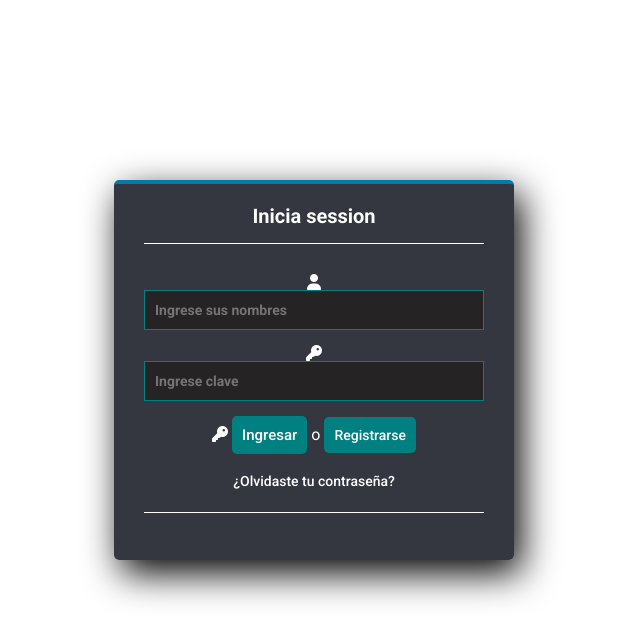
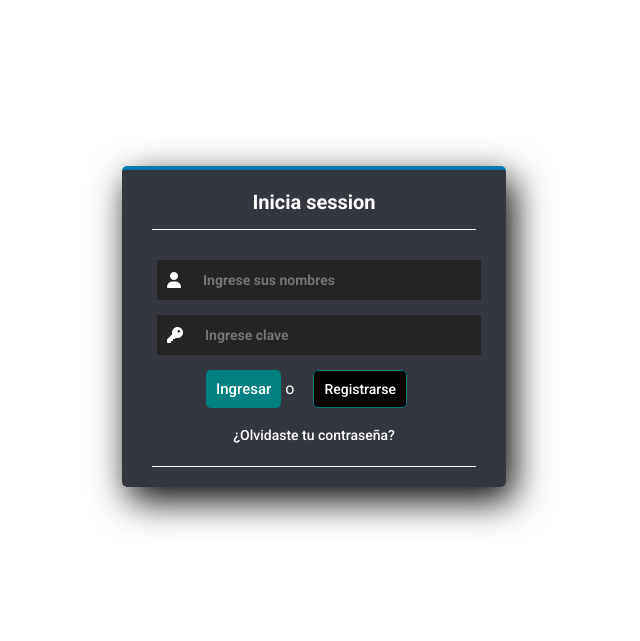
Before and after one commit to dev-jackson/Proyecto_Web, a PHP site: page /index.php?a=login in a window 1280 px wide. Shown: the top 641 px of the page, without its empty margins (326-966 px from the left). Run offline with PHP 8.4, Linux system fonts and the light colour scheme; some libraries are stand-ins or nearby versions.

Commit message:
MVC parctial model

```diff
--- a/controller/IndexController.php
+++ b/controller/IndexController.php
@@ -7,12 +7,18 @@
 
         public function index(){
             require_once LIB;
-            require_once 'views/home.html';
+            require_once 'views/home.php';
         }
 
         public function login(){
             require_once LIB;
-            require_once 'views/login.html';
+            require_once 'views/login.php';
+        }
+
+        public function pages(){
+            require_once LIB;
+            $page = $_REQUEST['p'];
+            require_once 'views/'.$page.'.php';
         }
     }
 
--- a/server/lib.php
+++ b/server/lib.php
@@ -3,3 +3,4 @@
     <link rel="stylesheet" href="./src/css/generalStyle.css">
     <link rel="stylesheet" href="./src/css/darkMode.css">
     <script src="https://unpkg.com/sweetalert/dist/sweetalert.min.js"></script>
+    <script src="https://code.jquery.com/jquery-3.4.1.min.js" type="text/javascript"></script>
--- a/src/css/generalStyle.css
+++ b/src/css/generalStyle.css
@@ -403,19 +403,47 @@ footer{
         text-align: center;
         display: block;
     }
+    .container-login{
+        width: 40%;
+        margin-top: 13%;
+
+    }
+    .container-register{
+        width: 50%;
+        margin-top: 12%;
+    }
 }
 /*---------LOGIN---------*/
 .container-login{
-    width: 400px;
-    height:380px;
+    width: 30%;
+    height:auto;
     border-radius: 5px;
     background: rgba(0, 4, 15, 0.795);
     margin: auto;
-    margin-top: 180px;
+    margin-top: 13%;
     box-shadow: 7px 13px 37px #000;
     padding: 20px 30px;
     border-top: 4px solid #017bab;
     color: white;
+}
+.container-register{
+    width: 30%;
+    height:auto;
+    border-radius: 5px;
+    background: rgba(0, 4, 15, 0.795);
+    margin: auto;
+    text-align: center;
+    margin-top: 12%;
+    box-shadow: 7px 13px 37px #000;
+    padding: 20px 30px;
+    border-top: 4px solid #017bab;
+    color: white;
+}
+.btnRegister{
+    border: 1px solid teal;
+    background:rgba(0, 4, 15, 0.795) ;
+    color: white;
+    border-radius: 5px;
 }
 .login.btn-cerrar-login{
     font-size: 16px;
@@ -435,6 +463,7 @@ footer{
     background-color: rgb(0,128, 128, .7);
 }
 .container-login h2 {
+    justify-content: center;
     margin: 0;
     text-align: center;
     height: 40px;
@@ -442,14 +471,31 @@ footer{
     border-bottom: 1px solid;
     font-size: 20px;
 }
-.text{
+.input-icon{
+    display: flex;
+    align-items: center;
     width: 100%;
-    border: 1px solid teal;
+    margin:5px;
+    padding: 0;
+    background: #252323;
     margin-bottom: 15px;
-    padding: 11px 10px;
+}
+.input-icon > i {
+    margin: 5px 10px;
+}
+.input-icon > input:focus{
+    outline-color: teal;
+    outline-style: auto;
+    box-shadow: 0 0 1px #719ECE;
+}
+.input-icon > input{
+    font-size: 14px;
+    border: none;
+    font-weight: bold;
+    color: white;
+    width: 100%;
+    padding: 12px;
     background: #252323;
-    font-size: 14px;
-    font-weight: bold;
 }
 .container-login p{
     height: 40px;
--- a/views/login.html
+++ b/views/login.php
@@ -5,7 +5,6 @@
         <meta name="viewport" content="width=device-width, initial-scale=1.0">
         <link rel="shortcut icon" href="../src/imgs/pngwing.com.png" type="image/x-icon">
         <script src="" crossorigin="anonymous"></script>
-        <link rel="stylesheet" href="../src/css/generalStyle.css">
         <title>Project Web</title>
         <style>
             .btnRegister{
@@ -21,7 +20,7 @@
     <body>
         <div class="container-login" id="container-login">
             <div class="login" id="login">
-                <a href="#" id="btn-cerrar-login" class="btn-cerrar-login"><i class="fast fa-times"></i></a>
+                <a href="#" id="btn-cerrar-login" class="btn-cerrar-login"><i class="fast fa-time"></i></a>
                 <form class="form-login" action="index.html" method="post">
                     <h2>Inicia session</h2>
                     <div class="input-icon">
@@ -32,12 +31,10 @@
                         <i class="fas fa-key"></i>
                         <input type="text" class="text" name="" value="" placeholder="Ingrese clave" required>
                     </div>
-                    <div class="input-icon">
-                        <i class="fas fa-key"></i>
                         <input type="submit" name="button1" class="btnAcceso" value="Ingresar">
                         <span>o</span>
-                        <a href="./registerUser.html" class="btnAcceso">Registrarse</a>
-                    </div>
+                        <a href="index.php?a=pages&p=registerUser" class="btnRegister">Registrarse</a>
+                    <br>
                     <br>
                     <p><a href="#">¿Olvidaste tu contraseña?</a></p>
                 </form>
```
Also changed, not shown: views/add_products.php (renamed from views/business.html, +29 -30 lines), views/business.php (renamed from views/add_products.html, +27 -29 lines), views/home.php (renamed from views/home.html, +2 -43 lines), views/product.php (renamed from views/product.html, +8 -24 lines), views/registerUser.php (renamed from views/registerUser.html, +33 -16 lines), views/static/footer.html (added, +24 -0 lines), views/static/header.html (added, +19 -0 lines).
